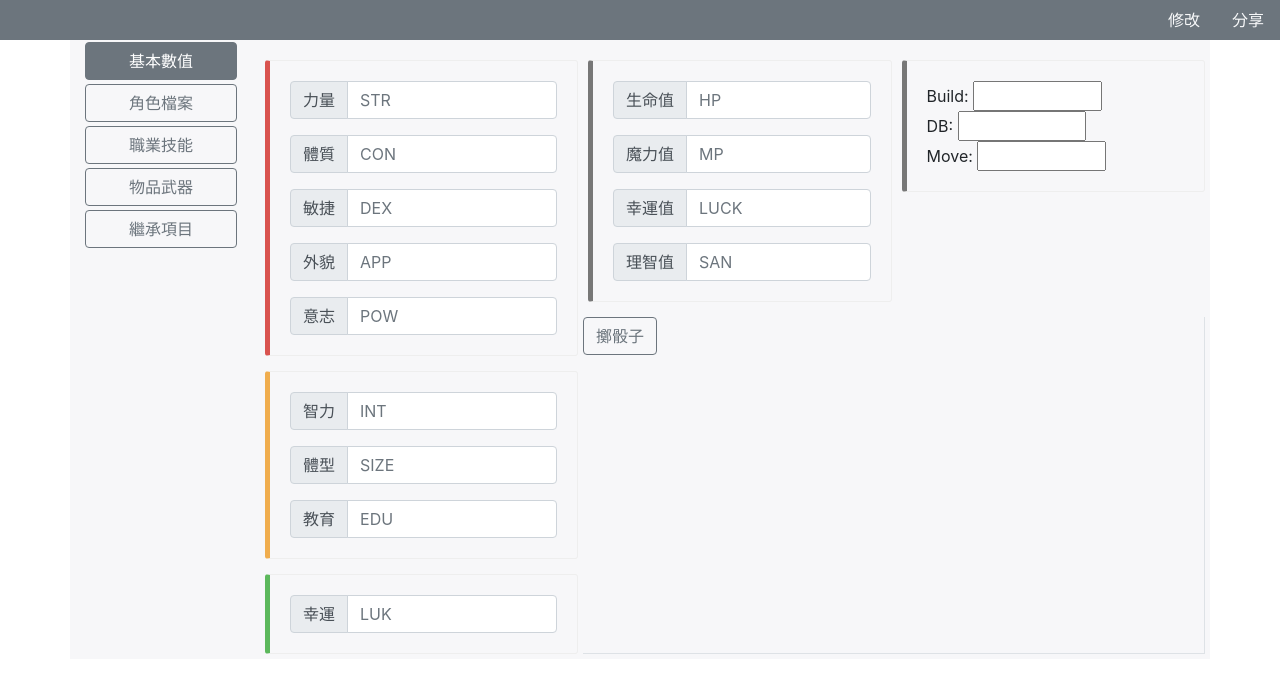
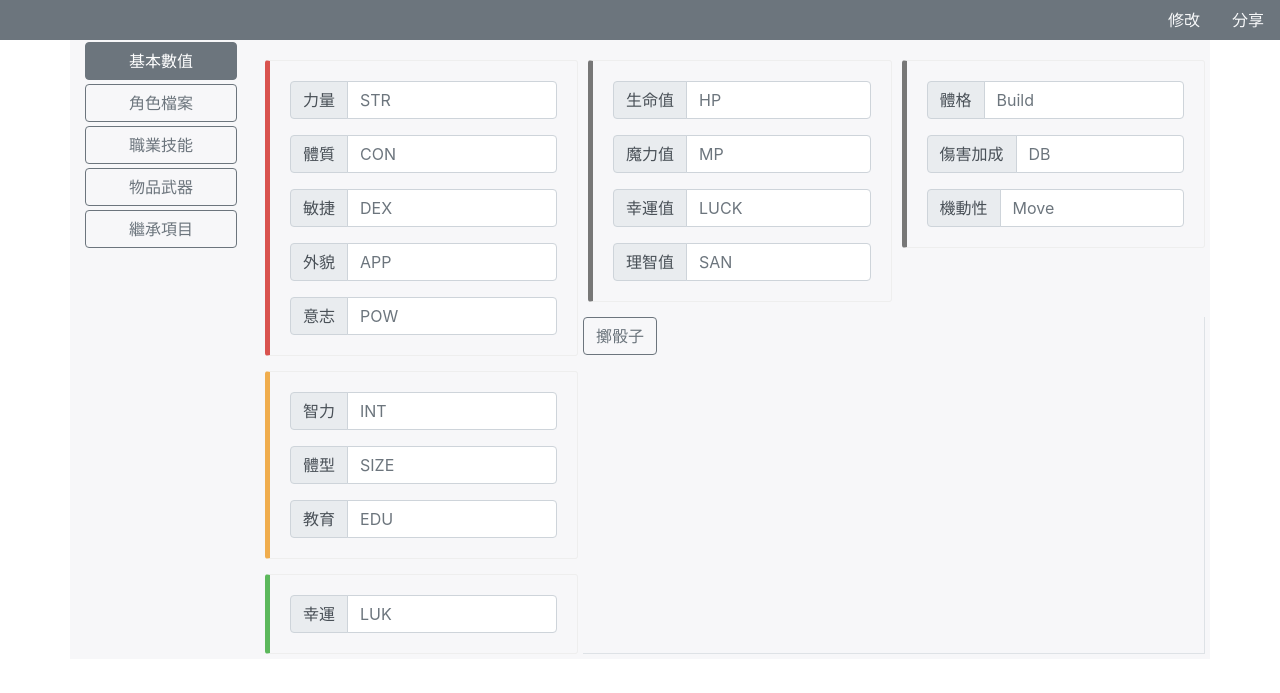
Before and after one commit to ntp890517/COC, a Django app: page /index/ in a window 1280 px wide. Shown: the part 56-749 px from the top of the page. Run offline with Django 3.2, Linux system fonts and the light colour scheme; some libraries are stand-ins or nearby versions.

Commit message:
將輸入框風格一致

```diff
--- a/COC/Create_Character/templates/index.html
+++ b/COC/Create_Character/templates/index.html
@@ -128,11 +128,26 @@
                     </div>
                 </div>
                 <div class="grid-1-region-3">
-                        <div  class="bs-callout bs-callout-default bg-gray">
-                            Build: <input id="input-build" type="text" name="build" class="value-input"><br>
-                            DB: <input id="input-db" type="text" name="DB" class="value-input"><br>
-                            Move: <input id="input-move" type="text" name="move" class="value-input"><br>
+                    <div  class="bs-callout bs-callout-default bg-gray">
+                        <div class="input-group mb-3">
+                            <div class="input-group-prepend">
+                                <span class="input-group-text" id="inputGroup-build">體格</span>
+                            </div>
+                            <input id="input-build" type="text" class="form-control" aria-label="Default" aria-describedby="inputGroup-build" placeholder="Build">
                         </div>
+                        <div class="input-group mb-3">
+                            <div class="input-group-prepend">
+                                <span class="input-group-text" id="inputGroup-db">傷害加成</span>
+                            </div>
+                            <input id="input-db" type="text" class="form-control" aria-label="Default" aria-describedby="inputGroup-db" placeholder="DB">
+                        </div>
+                        <div class="input-group mb-0">
+                            <div class="input-group-prepend">
+                                <span class="input-group-text" id="inputGroup-move">機動性</span>
+                            </div>
+                            <input id="input-move" type="text" class="form-control" aria-label="Default" aria-describedby="inputGroup-move" placeholder="Move">
+                        </div>
+                    </div>
                 </div>
                 <div class="grid-1-region-4 border-right border-bottom">
                     <div style="height: 50px;">
@@ -170,38 +185,54 @@
                     <div class="property-group">
                         <img src="fake.jpg" height="250" width="250">
                     </div>
-                    <div class="property-group">
-                        <div class="property-item">
-                            <label>調查員名</label>
-                            <input type="text" placeholder="調查員名"><br>
+                    <div  class="bs-callout bs-callout-default bg-gray">
+                        <div class="input-group mb-3">
+                            <div class="input-group-prepend">
+                                <span class="input-group-text" id="inputGroup-pc">調查員名</span>
+                            </div>
+                            <input id="input-pc" type="text" class="form-control" aria-label="Default" aria-describedby="inputGroup-pc">
                         </div>
-                        <div class="property-item">
-                            <label>玩家名</label>
-                            <input type="text" placeholder="玩家名"><br>
+                        <div class="input-group mb-3">
+                            <div class="input-group-prepend">
+                                <span class="input-group-text" id="inputGroup-pl">玩家名</span>
+                            </div>
+                            <input id="input-pl" type="text" class="form-control" aria-label="Default" aria-describedby="inputGroup-pl">
                         </div>
-                        <div class="property-item">
-                            <label>學歷</label>
-                            <input type="text" placeholder="學歷"><br>
+                        <div class="input-group mb-3">
+                            <div class="input-group-prepend">
+                                <span class="input-group-text" id="inputGroup-eduLevel">學歷</span>
+                            </div>
+                            <input id="input-eduLevel" type="text" class="form-control" aria-label="Default" aria-describedby="inputGroup-eduLevel">
                         </div>
-                        <div class="property-item">
-                            <label>年代</label>
-                            <input type="text" placeholder="年代"><br>
+                        <div class="input-group mb-3">
+                            <div class="input-group-prepend">
+                                <span class="input-group-text" id="inputGroup-era">年代</span>
+                            </div>
+                            <input id="input-era" type="text" class="form-control" aria-label="Default" aria-describedby="inputGroup-era">
                         </div>
-                        <div class="property-item">
-                            <label>性別</label>
-                            <input type="text" placeholder="性別"><br>
+                        <div class="input-group mb-3">
+                            <div class="input-group-prepend">
+                                <span class="input-group-text" id="inputGroup-gender">性別</span>
+                            </div>
+                            <input id="input-gender" type="text" class="form-control" aria-label="Default" aria-describedby="inputGroup-gender">
                         </div>
-                        <div class="property-item">
-                            <label>年齡</label>
-                            <input type="text" placeholder="年齡"><br>
+                        <div class="input-group mb-3">
+                            <div class="input-group-prepend">
+                                <span class="input-group-text" id="inputGroup-age">年齡</span>
+                            </div>
+                            <input id="input-age" type="text" class="form-control" aria-label="Default" aria-describedby="inputGroup-age">
                         </div>
-                        <div class="property-item">
-                            <label>出生地</label>
-                            <input type="text" placeholder="出生地"><br>
+                        <div class="input-group mb-3">
+                            <div class="input-group-prepend">
+                                <span class="input-group-text" id="inputGroup-locBorn">出生地</span>
+                            </div>
+                            <input id="input-locBorn" type="text" class="form-control" aria-label="Default" aria-describedby="inputGroup-locBorn">
                         </div>
-                        <div class="property-item">
-                            <label>居住地</label>
-                            <input type="text" placeholder="居住地"><br>
+                        <div class="input-group mb-3">
+                            <div class="input-group-prepend">
+                                <span class="input-group-text" id="inputGroup-locLive">出生地</span>
+                            </div>
+                            <input id="input-locLive" type="text" class="form-control" aria-label="Default" aria-describedby="inputGroup-locLive">
                         </div>
                     </div>
                 </div>
@@ -214,26 +245,36 @@
                     </div>
                 </div>
                 <div class="grid-1-region-3">
-                    <div class="property-group">
-                        <div class="property-item">
-                            <label>思想信念</label>
-                            <input type="text" placeholder="思想信念"><br>
+                    <div  class="bs-callout bs-callout-default bg-gray">
+                        <div class="input-group mb-3">
+                            <div class="input-group-prepend">
+                                <span class="input-group-text" id="inputGroup-s1">思想信念</span>
+                            </div>
+                            <input id="input-s1" type="text" class="form-control" aria-label="Default" aria-describedby="inputGroup-s1">
                         </div>
-                        <div class="property-item">
-                            <label>重要之人</label>
-                            <input type="text" placeholder="重要之人"><br>
+                        <div class="input-group mb-3">
+                            <div class="input-group-prepend">
+                                <span class="input-group-text" id="inputGroup-s2">重要之人</span>
+                            </div>
+                            <input id="input-s2" type="text" class="form-control" aria-label="Default" aria-describedby="inputGroup-s2">
                         </div>
-                        <div class="property-item">
-                            <label>非凡之地</label>
-                            <input type="text" placeholder="非凡之地"><br>
+                        <div class="input-group mb-3">
+                            <div class="input-group-prepend">
+                                <span class="input-group-text" id="inputGroup-s3">非凡之地</span>
+                            </div>
+                            <input id="input-s3" type="text" class="form-control" aria-label="Default" aria-describedby="inputGroup-s3">
                         </div>
-                        <div class="property-item">
-                            <label>寶貴之物</label>
-                            <input type="text" placeholder="寶貴之物"><br>
+                        <div class="input-group mb-3">
+                            <div class="input-group-prepend">
+                                <span class="input-group-text" id="inputGroup-s4">寶貴之物</span>
+                            </div>
+                            <input id="input-s4" type="text" class="form-control" aria-label="Default" aria-describedby="inputGroup-s4">
                         </div>
-                        <div class="property-item">
-                            <label>個人特點</label>
-                            <input type="text" placeholder="個人特點"><br>
+                        <div class="input-group mb-3">
+                            <div class="input-group-prepend">
+                                <span class="input-group-text" id="inputGroup-s5">個人特點</span>
+                            </div>
+                            <input id="input-s5" type="text" class="form-control" aria-label="Default" aria-describedby="inputGroup-s5">
                         </div>
                     </div>
                 </div>
```
